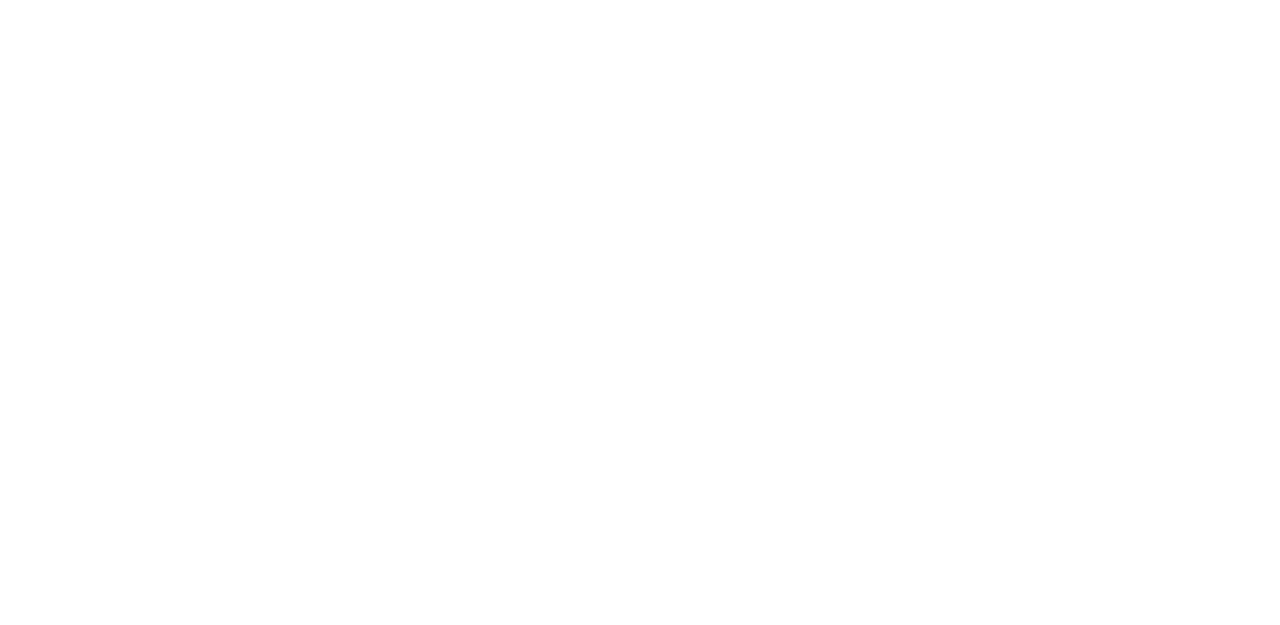
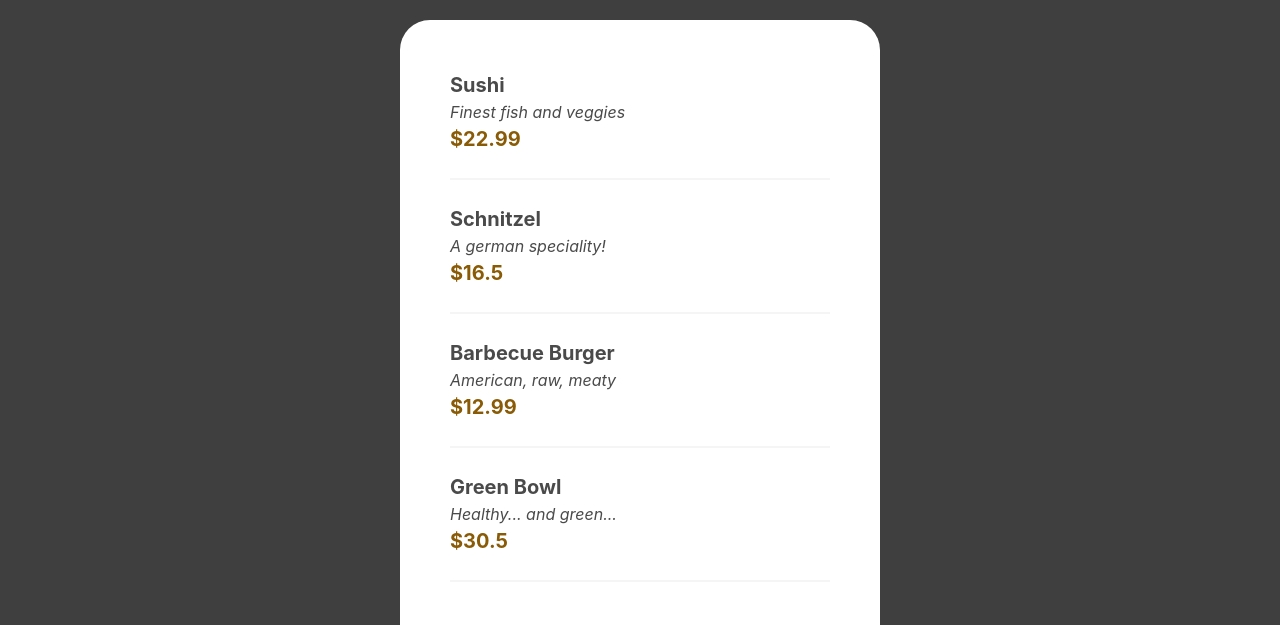
Before and after one commit to glaucusec/restaurant-website, a React (Create React App) app: page / in a window 1280 px wide. Shown: the part 596-1221 px from the top of the page. Before the commit the page ends 800 px from the top, so only its background shows below. Built offline with nearby package versions, Linux system fonts and the light colour scheme.

Commit message:
Making the Items visible

```diff
--- a/src/App.js
+++ b/src/App.js
@@ -1,11 +1,37 @@
-import Header from './components/Layout/Header';
-import Summary from './components/Layout/Summary';
+import React, { useState } from "react";
+
+import Header from "./components/Layout/Header";
+import Summary from "./components/Layout/Summary";
+import ShowMeals from "./components/Meals/ShowMeals";
 
 function App() {
+  const [meals, setMeals] = useState([
+    {
+      meal_name: "Sushi",
+      meal_desc: "Finest fish and veggies",
+      meal_price: 22.99,
+    },
+    {
+      meal_name: "Schnitzel",
+      meal_desc: "A german speciality!",
+      meal_price: 16.50,
+    },{
+      meal_name: "Barbecue Burger",
+      meal_desc: "American, raw, meaty",
+      meal_price: 12.99,
+    },
+    {
+      meal_name: "Green Bowl",
+      meal_desc: "Healthy... and green...",
+      meal_price: 30.50,
+    },
+  ]);
+
   return (
     <div>
       <Header />
       <Summary />
+      <ShowMeals meals={meals}/>
     </div>
   );
 }
--- a/src/components/Layout/Header.js
+++ b/src/components/Layout/Header.js
@@ -12,10 +12,7 @@
         </div>
         <div class="column header_button has-text-centered">
           <button class="button is-large cart_button">
-            <span class="icon">
-              <i class="fas fa-home"></i>
-            </span>
-            Your Cart<p class="cart_item__count">0</p>
+            Your Cart<p class="cart_item__count">4</p>
           </button>
         </div>
       </div>
--- /dev/null
+++ b/src/components/Meals/ShowMeals.css
@@ -0,0 +1,20 @@
+.meals_section {
+    padding: 50px 400px;
+}
+.meals {
+    background-color: white;
+    border-radius: 30px;
+    padding: 50px;
+}
+.meal_name {
+    font-size: 20px;
+    font-weight: bold;
+}
+.meal_desc {
+    font-style: italic;
+}
+.meal_price {
+    color: rgb(138, 91, 6);
+    font-weight: bold;
+    font-size: 20px;
+}
--- /dev/null
+++ b/src/components/Meals/ShowMeals.js
@@ -0,0 +1,26 @@
+import React from "react";
+
+import "./ShowMeals.css";
+
+export default function (props) {
+  const meals = props.meals;
+
+  return (
+    <div className="meals_section">
+      <div className="meals">
+        <ul>
+          {meals.map((meal) => {
+            return (
+              <>
+                <li className="meal_name">{meal.meal_name}</li>
+                <li className="meal_desc">{meal.meal_desc}</li>
+                <li className="meal_price">${meal.meal_price}</li>
+                <hr />
+              </>
+            );
+          })}
+        </ul>
+      </div>
+    </div>
+  );
+}
```
